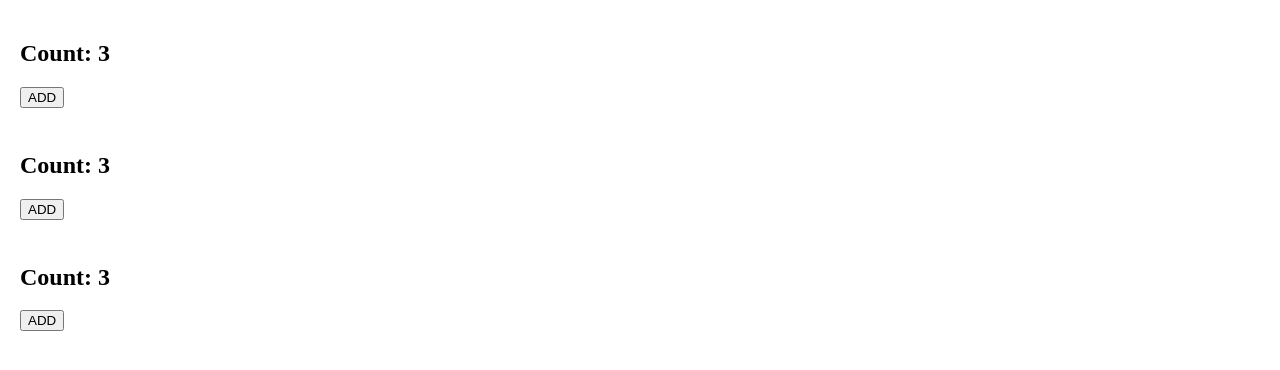
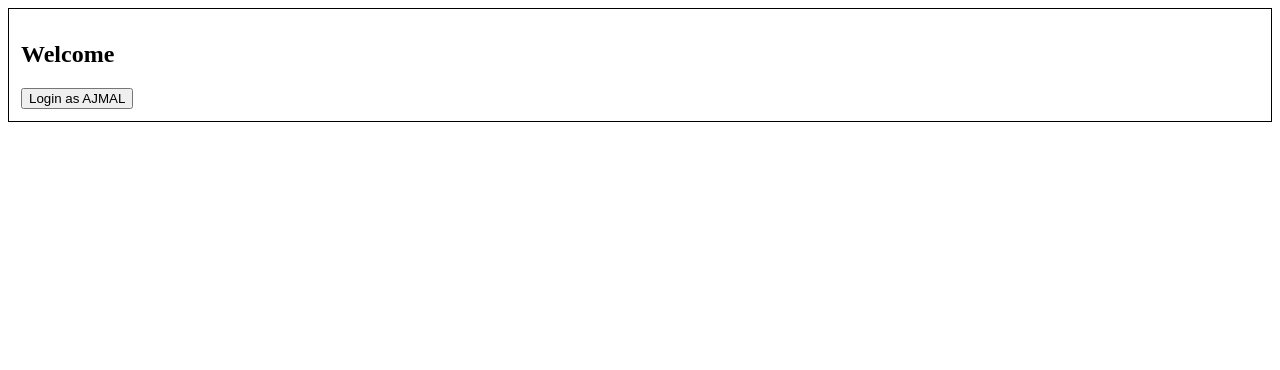
Before and after one commit to ajmal-m/React-interview-problems, a React (Vite) app: page / in a window 1280 px wide. Shown: the top 370 px of the page. Built offline with nearby package versions, Linux system fonts and the light colour scheme.

Commit message:
useContext challenge-2 added

```diff
--- a/src/App.tsx
+++ b/src/App.tsx
@@ -12,11 +12,11 @@
 // import  './components/theme-toggler/index.css';
 // import {ThemeToggler} from './components/theme-toggler/index'
 
-import {Sample, CounterApp, Counter, Stopwatch, Form, CatFriends, StateComponent,  VideoPlayer, CounterButton, NameAgeForm} from './components/sample/index'
+import {Sample, UserContextApp, Counter, Stopwatch, Form, CatFriends, StateComponent,  VideoPlayer, CounterButton, NameAgeForm} from './components/sample/index'
 
 function App() {
   return (
-      <CounterApp/>
+      <UserContextApp/>
   )
 }
 
--- a/src/components/sample/index.tsx
+++ b/src/components/sample/index.tsx
@@ -591,3 +591,50 @@ export const CounterApp = () => {
         </CounterProvider>
     )
 }
+
+
+
+
+const UserContext = createContext(null);
+
+export const UserContextApp = () => {
+    const [user, setUser] = useState({});
+    return <>
+    <UserContext.Provider value={{user, setUser}}>
+        <UserForm/>
+    </UserContext.Provider>
+    </>
+};
+
+
+const  UserForm = () => {
+    return <>
+        <Panel title="Welcome">
+            <LogInButton/>
+        </Panel>
+    </>
+};
+
+
+const LogInButton = () => {
+    const {user, setUser} = useContext(UserContext);
+
+    if(user.name){
+        return  <p>You logged in as {user.name}</p>
+    }
+    return <>
+        <button onClick={() => setUser({name:'ajmal'})}>
+            Login as AJMAL
+        </button>
+    </>
+}
+
+
+const Panel = ({title, children}) => {
+    return <>
+        <div style={{ padding:'12px', border:'1px solid black'}}>
+            <h2>{title}</h2>
+            {children}
+        </div>
+    </>
+}
```
